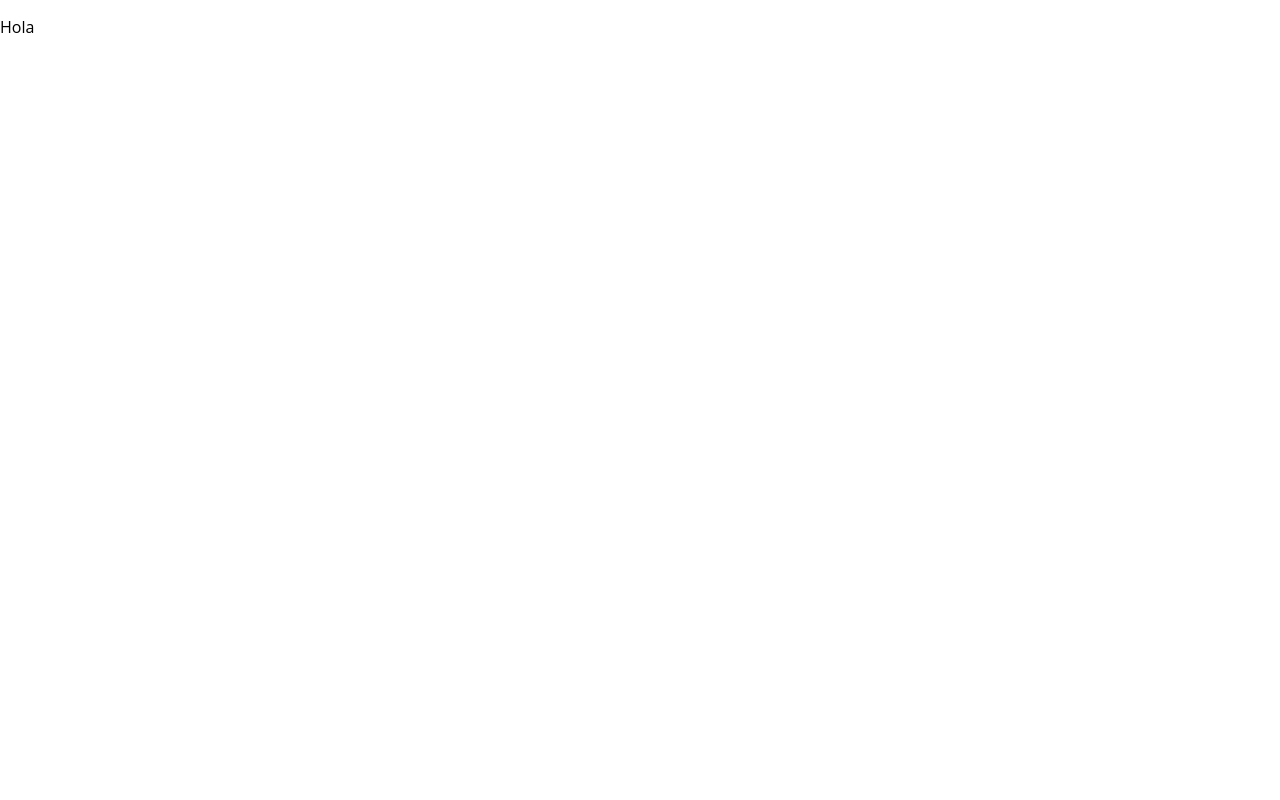
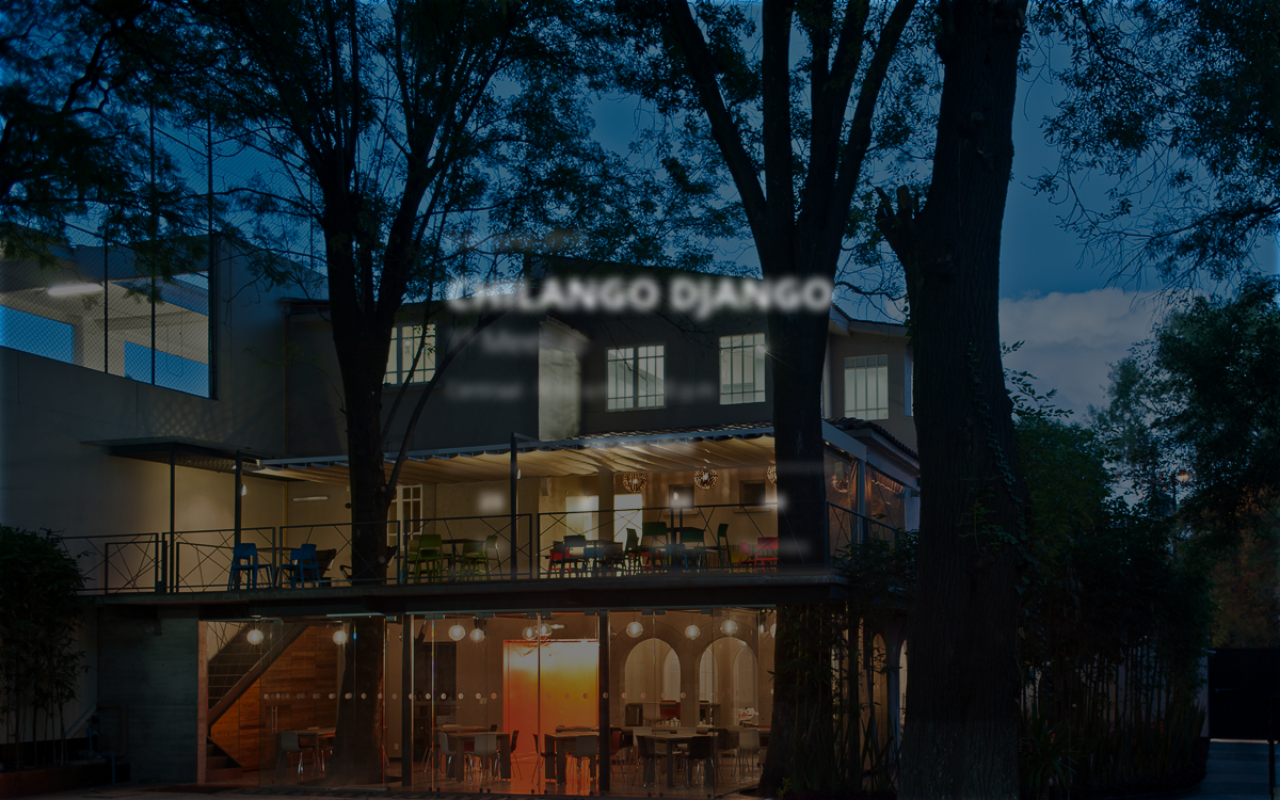
Before and after one commit to ChilangoDjango/web, a Django app: page / in a window 1280 px wide. Before the commit the page is almost empty. Run offline with Django 3.2, Linux system fonts and the light colour scheme.

Commit message:
Front Page with counter

```diff
--- /dev/null
+++ b/home/static/css/count_down.css
@@ -0,0 +1,84 @@
+body{
+	background: #efefef;
+	font-size: 20px;
+}
+h1{
+	margin: .3em 0 0 0;
+	text-transform: uppercase;
+}
+h2{
+	margin: 0 0 .5em 0;
+	font-weight: 100;
+}
+.event-place{
+	margin: 0;
+	font-weight: 100;
+}
+.count-down-container{
+	background: rgba(0,0,0,.5);
+	bottom: 0;
+	filter: blur(5px);
+	left: 0;
+	position: absolute;
+	right: 0;
+	top: 0;
+	display: flex;
+	-webkit-align-items: center;
+	-moz-align-items: center;
+	-ms-align-items: center;
+	-o-align-items: center;
+	align-items: center;
+	-webkit-justify-content: center;
+	-moz-justify-content: center;
+	-ms-justify-content: center;
+	-o-justify-content: center;
+	justify-content: center;
+}
+.count-down-content{
+	color: white;
+	padding: 0 .7em;
+}
+.count-down-data{
+	margin-top: .5em;
+	border-top: 1px solid white;
+	border-bottom: 1px solid white;
+}
+.count-down-data .count-down-item{
+	display: inline-block;
+	width: 23%;
+	margin: 0;
+	padding: 0;
+}
+.count-down-data .count-down-item p{
+	text-align: center;
+}
+.count-down-item-value{
+	font-weight: bolder;
+}
+.count-down-item-title{
+	font-weight: 100;
+	font-size: 16px;
+}
+.count-down-wrapper{
+	background-size: cover;
+	background-position: center;
+	background-repeat: no-repeat;
+	bottom: 0;
+	left: 0;
+	margin: 0;
+	padding: 0;
+	position: absolute;
+	right: 0;
+	top: 0;
+}
+.next-event-date{
+	margin: 0;
+	font-weight: 100;
+}
+.remining-time{
+	margin: 2em 0 0 0;
+	font-size: 16px;
+	text-align: center;
+	font-weight: bolder;
+	text-transform: uppercase;
+}
--- a/home/templates/count_down.html
+++ b/home/templates/count_down.html
@@ -1,5 +1,80 @@
 {% extends 'base.html' %}
 
+
+{% block head %}
+	{% load static from staticfiles %}
+	<link rel="stylesheet" href="{% static "css/count_down.css" %}" />
+{% endblock %}
+
+
 {% block body %}
-	<p>Hola</p>
+	<div class="count-down-wrapper" style="background-image: url({% static 'img/count_down/wrapper.jpg' %});">
+		<div class="count-down-container">
+			<div class="count-down-content">
+				<p class="next-event-date">6 de Junio 2015</p>
+				<h1>Chilango Django</h1>
+				<h2>1º Meetup</h2>
+				<p class="event-place">Centraal - 9:30 a.m a 2:00 p.m</p>
+				<p class="remining-time" id="ReminingTime">Faltan sólo</p>
+				<div class="count-down-data">
+					<div class="count-down-item">
+						<p class="count-down-item-value" id="Days">00</p>
+						<p class="count-down-item-title">Días</p>
+					</div>
+					<div class="count-down-item">
+						<p class="count-down-item-value" id="Hours">00</p>
+						<p class="count-down-item-title">Horas</p>
+					</div>
+					<div class="count-down-item">
+						<p class="count-down-item-value" id="Minutes">00</p>
+						<p class="count-down-item-title">Minutos</p>
+					</div>
+					<div class="count-down-item">
+						<p class="count-down-item-value" id="Seconds">00</p>
+						<p class="count-down-item-title">Segundos</p>
+					</div>
+				</div>
+			</div>
+		</div>
+	</div>
 {% endblock %}
+
+
+{% block body_scripts %}
+	<script>
+		CountDownTimer('06/06/15 9:30 AM', 'countdown');
+
+		function CountDownTimer(dt, id)
+		{
+			var end = new Date(dt)
+
+			var _second = 1000;
+			var _minute = _second * 60;
+			var _hour = _minute * 60;
+			var _day = _hour * 24;
+			var timer;
+
+			function ShowRemaining()
+			{
+				var now = new Date();
+				var distance = end - now;
+				if (distance < 0)
+				{
+					clearInterval(timer);
+					document.getElementById('ReminingTime').innerHTML = "Nos vemos en Centraal";
+					return;
+				}
+				var days = Math.floor(distance / _day);
+				var hours = Math.floor( (distance % _day) / _hour );
+				var minutes = Math.floor( (distance % _hour) / _minute );
+				var seconds = Math.floor( (distance % _minute) / _second );
+				document.getElementById('Days').innerHTML = days
+				document.getElementById('Hours').innerHTML = hours
+				document.getElementById('Minutes').innerHTML = minutes
+				document.getElementById('Seconds').innerHTML = seconds
+			}
+			timer = setInterval(ShowRemaining, 1000);
+
+		}
+	</script>
+{% endblock %}
--- a/home/views.py
+++ b/home/views.py
@@ -2,3 +2,9 @@ from django.views.generic import TemplateView
 
 class CountDownView(TemplateView):
 	template_name = 'count_down.html'
+
+	def get_context_data(self):
+		context = super(CountDownView, self).get_context_data()
+		context['title'] = 'Chilango Django'
+		context['meta_description'] = 'Comunidad de desarrolladores Python y Django en la Ciudad de Mexico'
+		return context
```
Also changed, not shown: home/static/img/base/favicon.png (added), home/static/img/count_down/wrapper.jpg (added), 1 other file.
